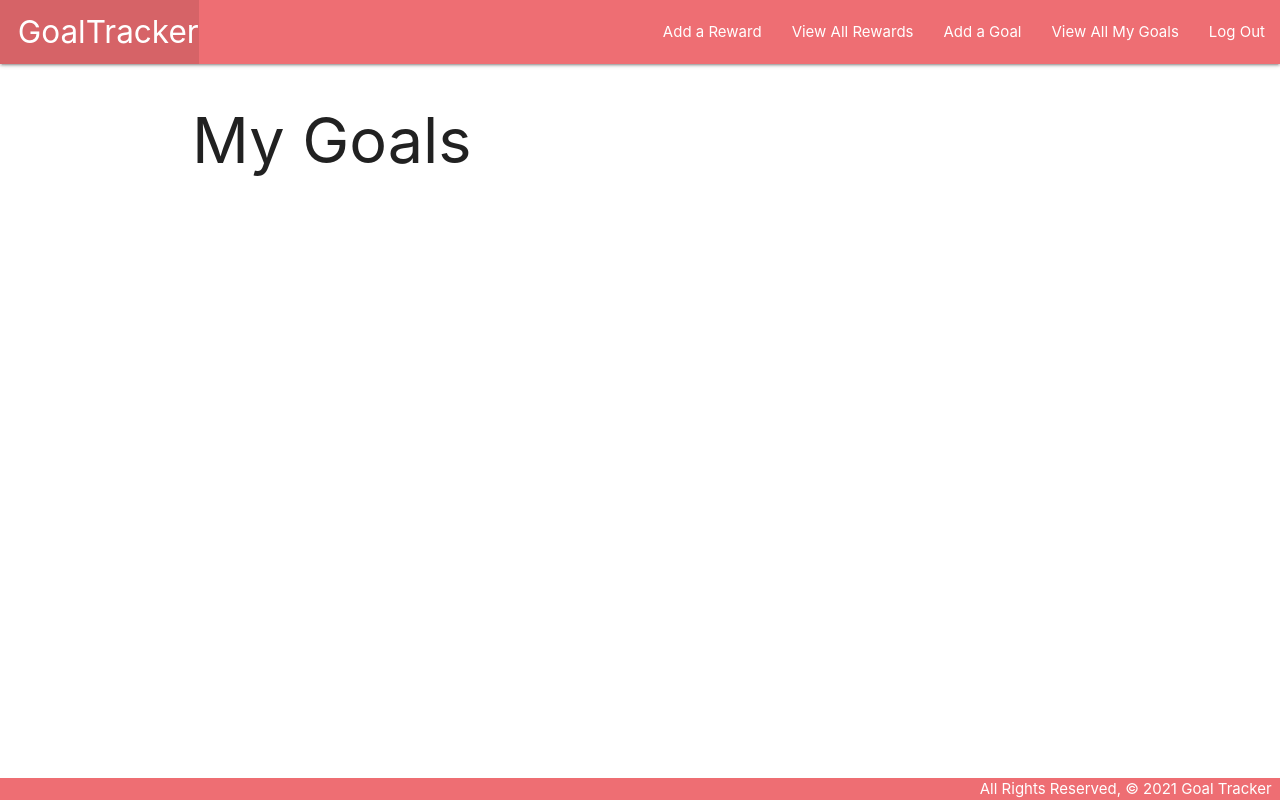
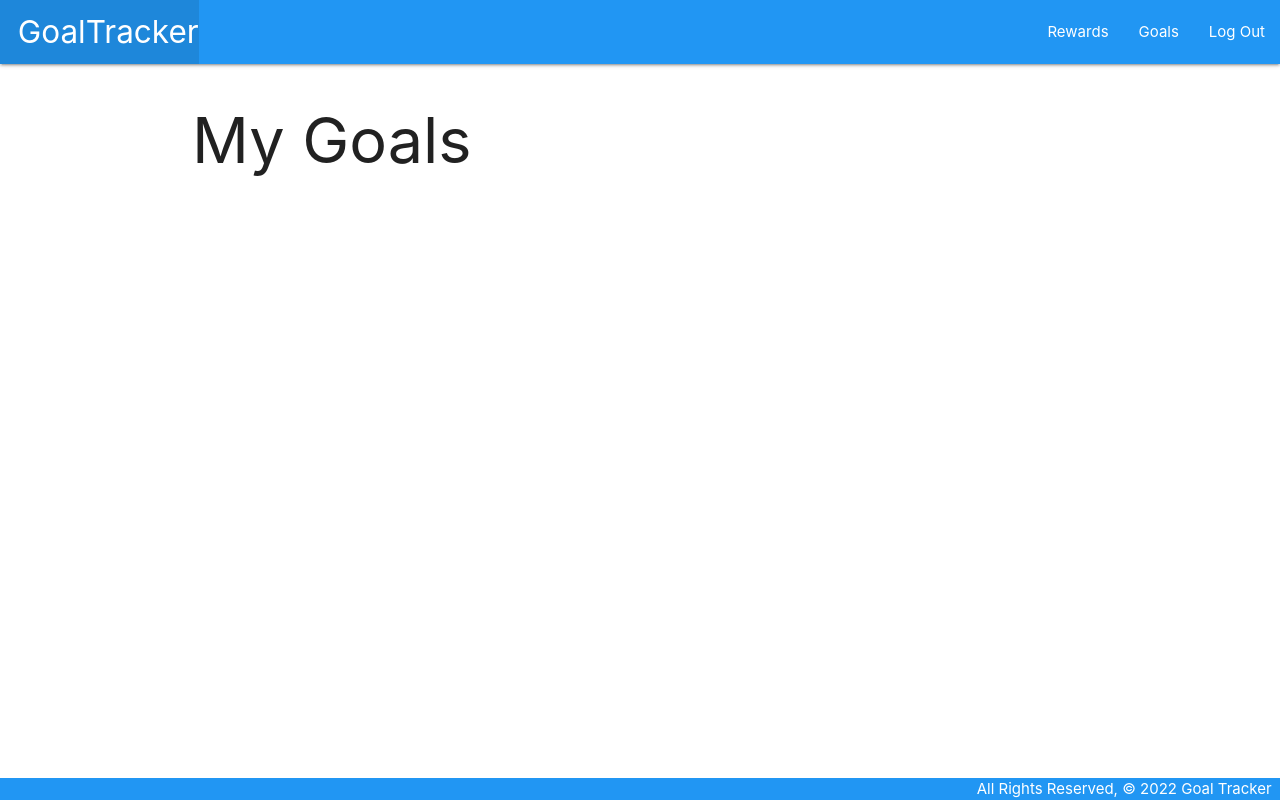
Before and after one commit to nackho/goaltracker, a Django app: page /goals/ in a window 1280 px wide. Run offline with Django 4.2, Linux system fonts and the light colour scheme; the visitor is signed in with stand-in values (Sample User, id 1); data that the repository does not hold is empty.

Commit message:
Adds dropdown menus to the navbar

```diff
--- a/main_app/templates/base.html
+++ b/main_app/templates/base.html
@@ -9,21 +9,36 @@
   <title>Goal Tracker</title>
   <link rel="stylesheet" href="https://cdnjs.cloudflare.com/ajax/libs/materialize/1.0.0/css/materialize.min.css">
   <link rel="stylesheet" type="text/css" href="{% static 'css/style.css' %}">
+  <script type="text/javascript" src="http://code.jquery.com/jquery-latest.min.js"></script>
   <script src="https://cdnjs.cloudflare.com/ajax/libs/materialize/1.0.0/js/materialize.min.js"></script>
 </head>
 <body>
   <header class="navbar-fixed">
-    <nav>
+
+    <ul id="rewards-dropdown" class="dropdown-content">
+      <li><a href="{% url 'rewards_create' %}">Add a Reward</a></li>
+      <li class="divider"></li>
+      <li><a href="{% url 'rewards_index' %}">View All Rewards</a></li>
+    </ul>
+
+    <ul id="goals-dropdown" class="dropdown-content">
+      <li><a href="{% url 'goals_create' %}">Add a Goal</a></li>
+      <li class="divider"></li>
+      <li><a href="/goals">View All My Goals</a></li>
+    </ul>
+
+    <nav class="blue">
       <div class="nav-wrapper">
         <ul>
           <li><a href="/" class="left brand-logo">&nbsp;&nbsp;GoalTracker</a></li>
         </ul>
         <ul class="right">
           {% if user.is_authenticated %}
-            <li><a href="{% url 'rewards_create' %}">Add a Reward</a></li>
-            <li><a href="{% url 'rewards_index' %}">View All Rewards</a></li>
-            <li><a href="{% url 'goals_create' %}">Add a Goal</a></li>
-            <li><a href="/goals">View All My Goals</a></li>
+            <!-- Dropdown trigger: Rewards -->
+            <li><a class="dropdown-trigger" href="#!" data-target="rewards-dropdown">Rewards</a></li>
+            <!-- Dropdown trigger: Goals -->
+            <li><a class="dropdown-trigger" href="#!" data-target="goals-dropdown">Goals</a></li>
+
             <li><a href="{% url 'logout' %}">Log Out</a></li>
             {% else %}
             <li><a href="{% url 'signup' %}">Sign Up</a></li>
@@ -37,8 +52,18 @@
       {% block content %}
       {% endblock %}
     </main>
-  <footer class="page-footer">
-    <div class="right">All Rights Reserved, &copy; 2021 Goal Tracker &nbsp;</div>
+    <footer class="page-footer blue">
+      <div class="right">All Rights Reserved, &copy; 2022 Goal Tracker &nbsp;</div>
     </footer>
   </body>
+
+
+  <script>
+    $(document).ready(function(){
+      $('.dropdown-trigger').dropdown({
+        hover: true,
+      });
+    })
+  </script>
+
   </html>
```
Lines whose indentation alone changed are shown as unchanged.
